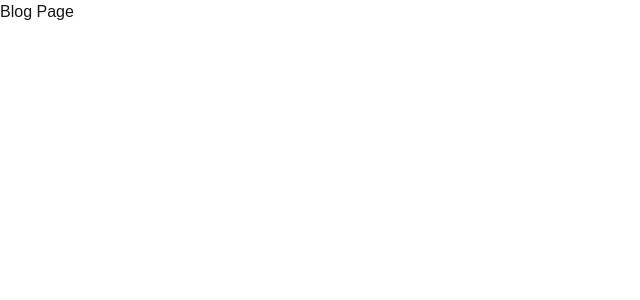
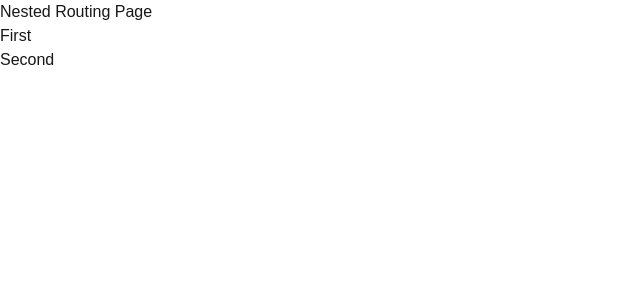
Before and after one commit to Rizvan337/nextJs_study, a Next.js app in the folder my-app/: page /nestedRouting in a window 1280 px wide. Shown: the top 300 px of the page, without its empty margins (0-640 px from the left). Built offline with nearby package versions, Linux system fonts and the light colour scheme.

Commit message:
feat: add nested routing using Next.js App Router

```diff
--- /dev/null
+++ b/my-app/app/nestedRouting/first/page.tsx
@@ -0,0 +1,3 @@
+export default function FirstBlog() {
+  return <h1>First Blog Page</h1>;
+}
--- a/my-app/app/nestedRouting/page.tsx
+++ b/my-app/app/nestedRouting/page.tsx
@@ -1,3 +1,16 @@
+import Link from "next/link";
 export default function Blog() {
-  return <h1>Blog Page</h1>;
+  return (
+    <>
+      <h1>Nested Routing Page</h1>
+      <ul>
+        <li>
+          <Link href={"/nestedRouting/first"}>First</Link>
+        </li>
+        <li>
+          <Link href={"/nestedRouting/second"}>Second</Link>
+        </li>
+      </ul>
+    </>
+  );
 }
--- /dev/null
+++ b/my-app/app/nestedRouting/second/page.tsx
@@ -0,0 +1,3 @@
+export default function SecondBlog() {
+  return <h1>Second Blog Page</h1>;
+}
```
